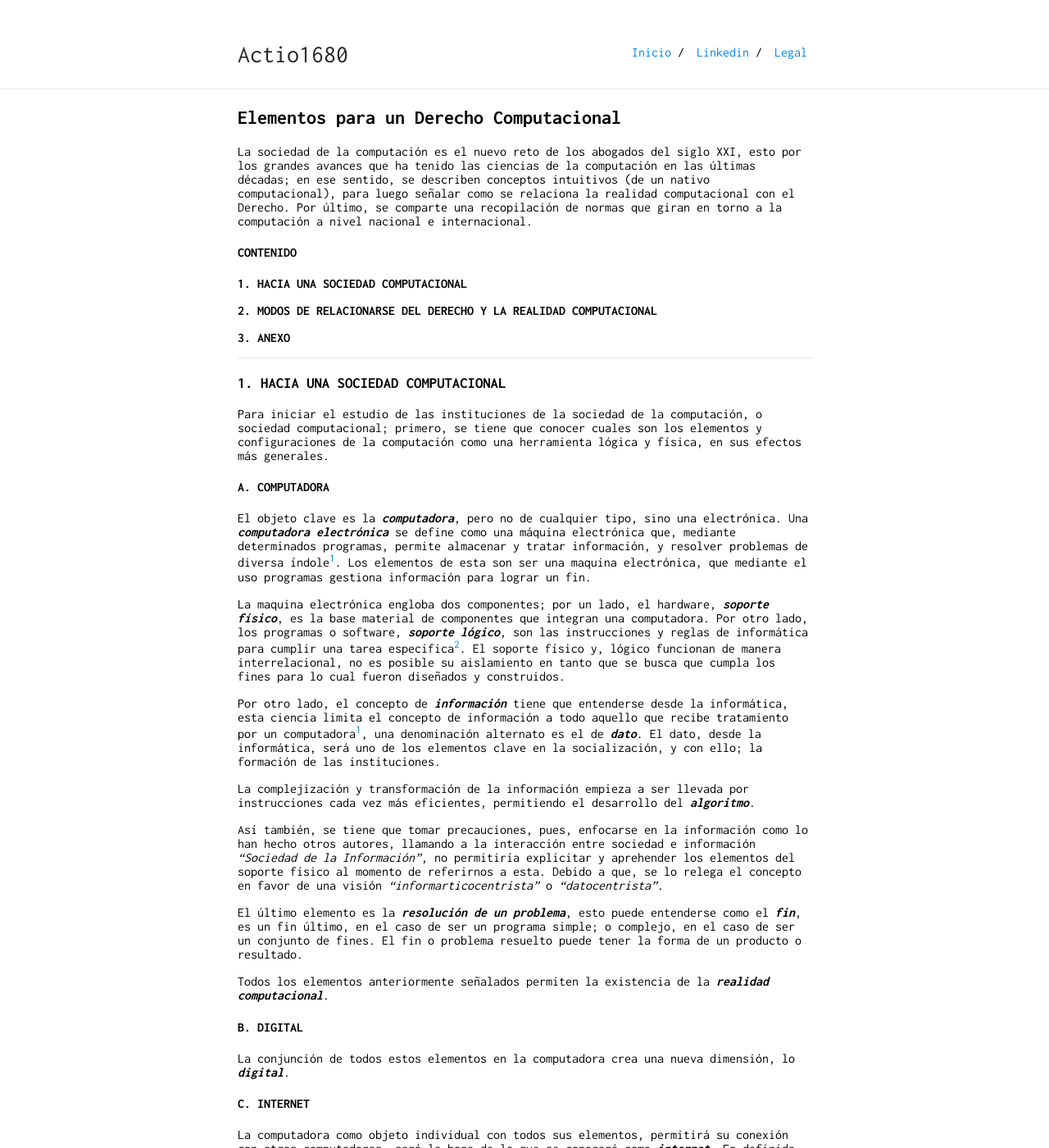
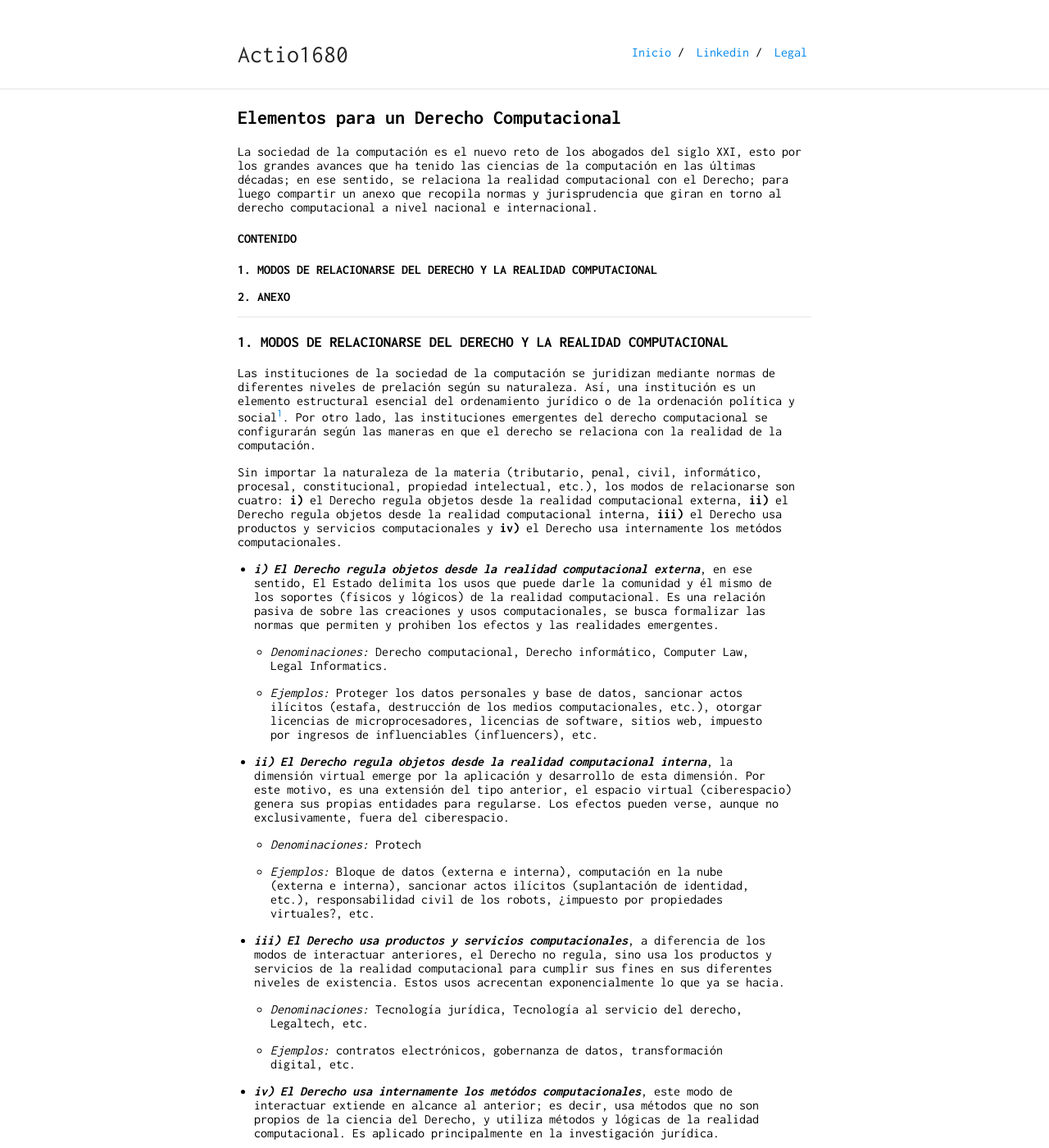
Before and after one commit to actio1680/actio1680.github.io, a Jekyll site: the page built from escritos/elementos-derecho-computacional.md, in a window 1280 px wide and 1400 px high. Shown: the whole window at 82% size. Built offline with Jekyll 4.4.1, drawn with Linux system fonts in a browser that asks for light colours; our own code applies the rules of GitHub Pages for plain Markdown files; some of the changed text lies outside the part shown.

Commit message:
Update elementos-derecho-computacional.md

```diff
--- a/escritos/elementos-derecho-computacional.md
+++ b/escritos/elementos-derecho-computacional.md
@@ -1,57 +1,17 @@
 ## Elementos para un Derecho Computacional
-La sociedad de la computación es el nuevo reto de los abogados del siglo XXI, esto por los grandes avances que ha tenido las ciencias de la computación en las últimas décadas; en ese sentido, se describen conceptos intuitivos (de un nativo computacional), para luego señalar como se relaciona la realidad computacional con el Derecho. Por último, se comparte una recopilación de normas que giran en torno a la computación a nivel nacional e internacional.
+La sociedad de la computación es el nuevo reto de los abogados del siglo XXI, esto por los grandes avances que ha tenido las ciencias de la computación en las últimas décadas; en ese sentido, se relaciona la realidad computacional con el Derecho; para luego compartir un anexo que recopila normas y jurisprudencia que giran en torno al derecho computacional a nivel nacional e internacional.
 
 #### CONTENIDO
-**1. HACIA UNA SOCIEDAD COMPUTACIONAL**
+**1. MODOS DE RELACIONARSE DEL DERECHO Y LA REALIDAD COMPUTACIONAL**
 
-**2. MODOS DE RELACIONARSE DEL DERECHO Y LA REALIDAD COMPUTACIONAL**
-
-**3. ANEXO**
+**2. ANEXO**
 
 ---
 
-### 1. HACIA UNA SOCIEDAD COMPUTACIONAL
-Para iniciar el estudio de las instituciones de la sociedad de la computación, o sociedad computacional; primero, se tiene que conocer cuales son los elementos y configuraciones de la computación como una herramienta lógica y física, en sus efectos más generales.
+### 1. MODOS DE RELACIONARSE DEL DERECHO Y LA REALIDAD COMPUTACIONAL
+Las instituciones de la sociedad de la computación se juridizan mediante normas de diferentes niveles de prelación según su naturaleza. Así, una institución es un elemento estructural esencial del ordenamiento jurídico o de la ordenación política y social[^1]. Por otro lado, las instituciones emergentes del derecho computacional se configurarán según las maneras en que el derecho se relaciona con la realidad de la computación.
 
-#### A. COMPUTADORA
-El objeto clave es la ***computadora***, pero no de cualquier tipo, sino una electrónica. Una ***computadora electrónica*** se define como una máquina electrónica que, mediante determinados programas, permite almacenar y tratar información, y resolver problemas de diversa índole[^1]. Los elementos de esta son ser una maquina electrónica, que mediante el uso programas gestiona información para lograr un fin.
-
-La maquina electrónica engloba dos componentes; por un lado, el hardware, ***soporte físico***, es la base material de componentes que integran una computadora. Por otro lado, los programas o software, ***soporte lógico***, son las instrucciones y reglas de informática para cumplir una tarea especifica[^2]. El soporte físico y, lógico funcionan de manera interrelacional, no es posible su aislamiento en tanto que se busca que cumpla los fines para lo cual fueron diseñados y construidos.
-
-Por otro lado, el concepto de ***información*** tiene que entenderse desde la informática, esta ciencia limita el concepto de información a todo aquello que recibe tratamiento por un computadora[^1], una denominación alternato es el de ***dato***. El dato, desde la informática, será uno de los elementos clave en la socialización, y con ello; la formación de las instituciones.
-
-La complejización y transformación de la información empieza a ser llevada por instrucciones cada vez más eficientes, permitiendo el desarrollo del ***algoritmo***.
-
-Así también, se tiene que tomar precauciones, pues, enfocarse en la información como lo han hecho otros autores, llamando a la interacción entre sociedad e información *"Sociedad de la Información"*, no permitiría explicitar y aprehender los elementos del soporte físico al momento de referirnos a esta. Debido a que, se lo relega el concepto en favor de una visión *"informarticocentrista"* o *"datocentrista"*.
-
-El último elemento es la ***resolución de un problema***, esto puede entenderse como el ***fin***, es un fin último, en el caso de ser un programa simple; o complejo, en el caso de ser un conjunto de fines. El fin o problema resuelto puede tener la forma de un producto o resultado.
-
-Todos los elementos anteriormente señalados permiten la existencia de la ***realidad computacional***.
-
-#### B. DIGITAL
-La conjunción de todos estos elementos en la computadora crea una nueva dimensión, lo ***digital***.
-
-#### C. INTERNET
-La computadora como objeto individual con todos sus elementos, permitirá su conexión con otras computadoras, será la base de lo que se conocerá como ***internet***. Es definida como una red informática mundial, descentralizada, formada por la conexión directa entre computadoras mediante un protocolo especial de comunicación. Serán los sistemas de telecomunicaciones computacionales uno de sus objetos base.
-
-#### D. SOCIEDAD Y COMPUTADORA
-La sociedad adopta la computadora en el seno de su vida, asimilándose de esta manera en los diferentes niveles de su socialización; y con esto, la creación de instituciones nunca vistas ni teorizadas. Por otro lado, no todo es nuevo, sino hay una extensión de lo ya existente que pasa ahora a la dimensión digital.
-
-La conexión entre computadoras lleva implícito la *"comunicación"* entre computadora y persona, aunque en un primer instante de manera pasiva, pues, es la persona dando las instrucciones a la computadora. Con el tiempo, el soporte físico del internet permite la comunicación entre personas mediante una computadora. Elevándose cada vez más la complejidad entre su interacción. Llegando a una inteligencia artificial.
-
-#### E. VIRTUALIDAD
-Lo ***virtual*** emerge como un espacio de interacciones sociales, ecosistema virtual, donde los datos es la sangre de todo el sistema. La computación en la nube es el último nivel alcanzado en este espacio.
-
-#### F. SOCIEDAD COMPUTACIONAL
-La conjunción de lo antes reseñado dará paso a la sociedad computacional, de donde devendrá en una complejidad cada vez mayor, esto implicará la regulación de las nuevas instituciones emergentes.
-
-Todo esto pasara a un plano formal, lo que aquí se ha llamado ***instituciones del derecho computacional***.
-
-
-### 2. MODOS DE RELACIONARSE DEL DERECHO Y LA REALIDAD COMPUTACIONAL
-Las instituciones de la sociedad de la computación se juridizan mediante normas de diferentes niveles de prelación según su naturaleza. Así, una institución es un elemento estructural esencial del ordenamiento jurídico o de la ordenación política y social[^2]. Por otro lado, las instituciones emergentes del derecho computacional se configurarán según las maneras en que el derecho se relaciona con la realidad de la computación.
-
-Sin importar la naturaleza de la materia (tributario, penal, civil, procesal, constitucional, aduanero, etc.), los modos de relacionarse son cuatro: **i)** el Derecho regula objetos desde la realidad computacional externa, **ii)** el Derecho regula objetos desde la realidad computacional interna, **iii)** el Derecho usa productos y servicios computacionales y **iv)** el Derecho usa internamente los metódos computacionales.
+Sin importar la naturaleza de la materia (tributario, penal, civil, informático, procesal, constitucional, propiedad intelectual, etc.), los modos de relacionarse son cuatro: **i)** el Derecho regula objetos desde la realidad computacional externa, **ii)** el Derecho regula objetos desde la realidad computacional interna, **iii)** el Derecho usa productos y servicios computacionales y **iv)** el Derecho usa internamente los metódos computacionales.
 
 - ***i) El Derecho regula objetos desde la realidad computacional externa***, en ese sentido, El Estado delimita los usos que puede darle la comunidad y él mismo de los soportes (físicos y lógicos) de la realidad computacional. Es una relación pasiva de sobre las creaciones y usos computacionales, se busca formalizar las normas que permiten y prohiben los efectos y  las realidades emergentes.
 
@@ -87,8 +47,8 @@ Sin importar la naturaleza de la materia (tributario, penal, civil, procesal, co
 
 Los anteriores modos de interactuar del Derecho y la realidad computacional se presentan de manera conjunta, lo mismo ocurre con la legislación. Así por ejemplo, la computación en la nube requiere de soporte físico y lógico, esto sumado a la realidad virtual que emerge, lo cual requerirán sus propias normas internas. Esto muestra que, los cuatro modos de interactuar reseñados pueden aparacer en un mismo objeto de la realidad computacional. La separación cumple una función pedagógica.
 
-### 3. ANEXO
-
+### 2. ANEXO
+En Informática Jurídica es una herramienta para los profesionales e investigadores del Derecho Informático, en donde se sistematiza legislación, jurisprudencia y bibliografía. En el siguiente enlace se comparte las normas legales en torno a dicha temática ordenada por descriptores.
 
 Ver la [Legislación de la República del Perú por descriptores](https://www.informatica-juridica.com/legislacion/legislacion-republica-del-peru-por-descriptores/)
 
@@ -96,6 +56,4 @@ Ver la [Legislación de la República del Perú por descriptores](https://www.in
 
 ---
 
-[^1]: Diccionario de la lengua española. [Enlace](https://dle.rae.es/)
-[^2]: Diccionario panhispánico del español jurídico. [Enlace](https://dpej.rae.es/)
-[^3]: Wikipedia. [Enlace](https://es.wikipedia.org/wiki/Wikipedia:Portada)
+[^1]: Diccionario panhispánico del español jurídico. [Enlace](https://dpej.rae.es/)
```
